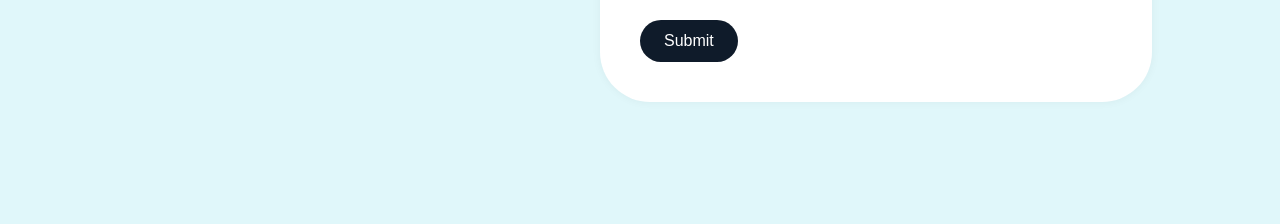
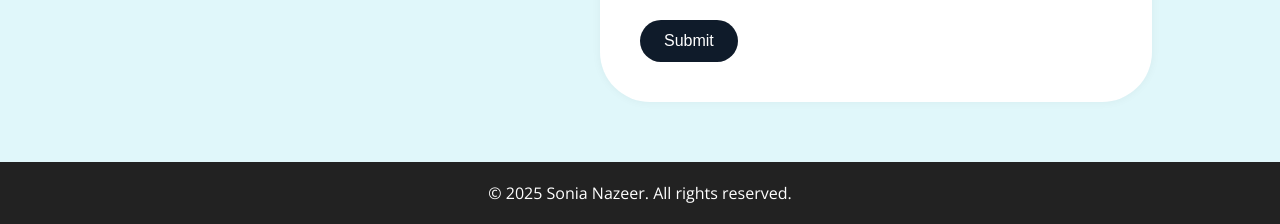
Before and after one commit to sonia-nazeer/Portfolio, a plain HTML site: page index.html in a window 1280 px wide. Shown: the part 2923-3147 px from the top of the page. Before the commit the page ends 3085 px from the top, so only its background shows below. Drawn offline with nearby package versions, Linux system fonts and the light colour scheme.

Commit message:
Update index.html

```diff
--- a/index.html
+++ b/index.html
@@ -12,6 +12,7 @@
 
     /* ============ NAVBAR ============ */
     .navbar {
+      display: flex;
       width: 100%;
       position: sticky;
       top: 0;
@@ -267,8 +268,9 @@
       </form>
     </div>
   </section>
-
-
-
+ <!-- Footer Section -->
+  <footer style="background-color: #222; color: #fff; text-align: center; padding: 20px 0;">
+    <p>&copy; 2025 Sonia Nazeer. All rights reserved.</p>
+  </footer>
 </body>
 </html>
```
